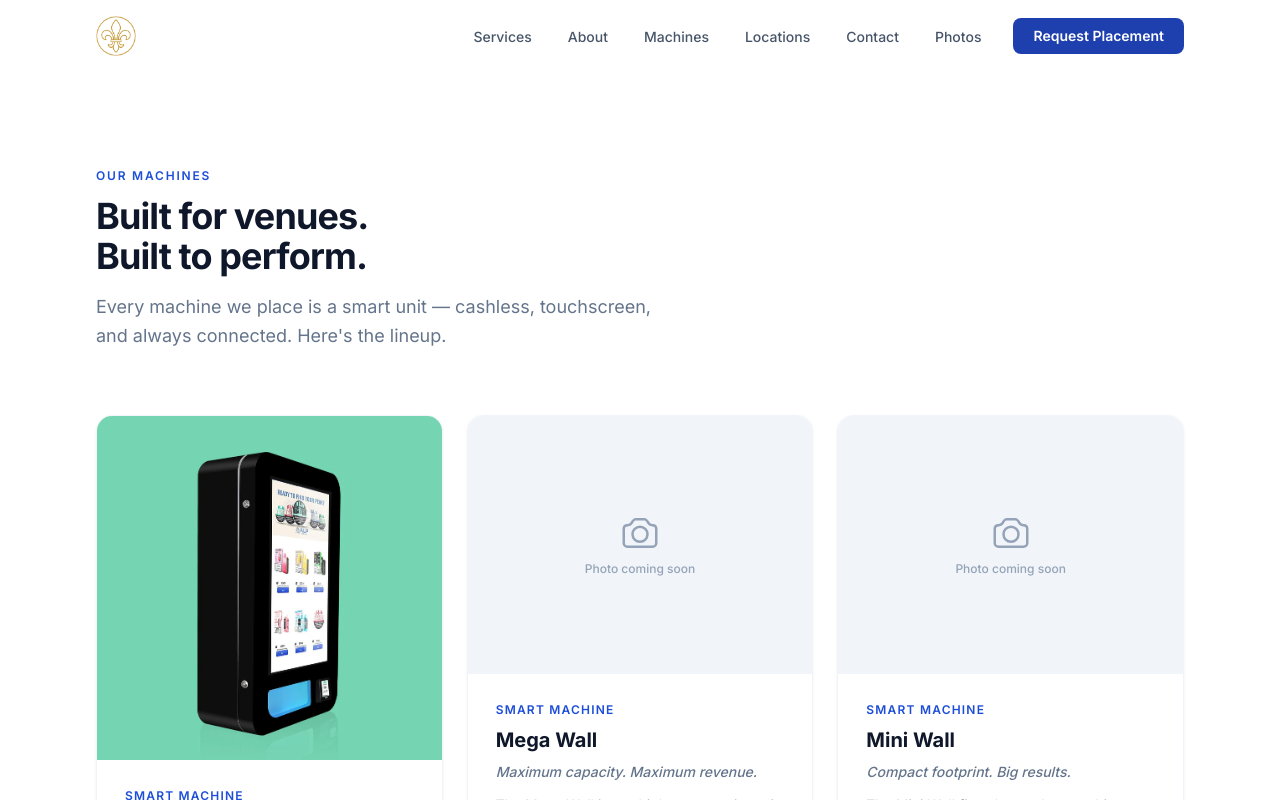
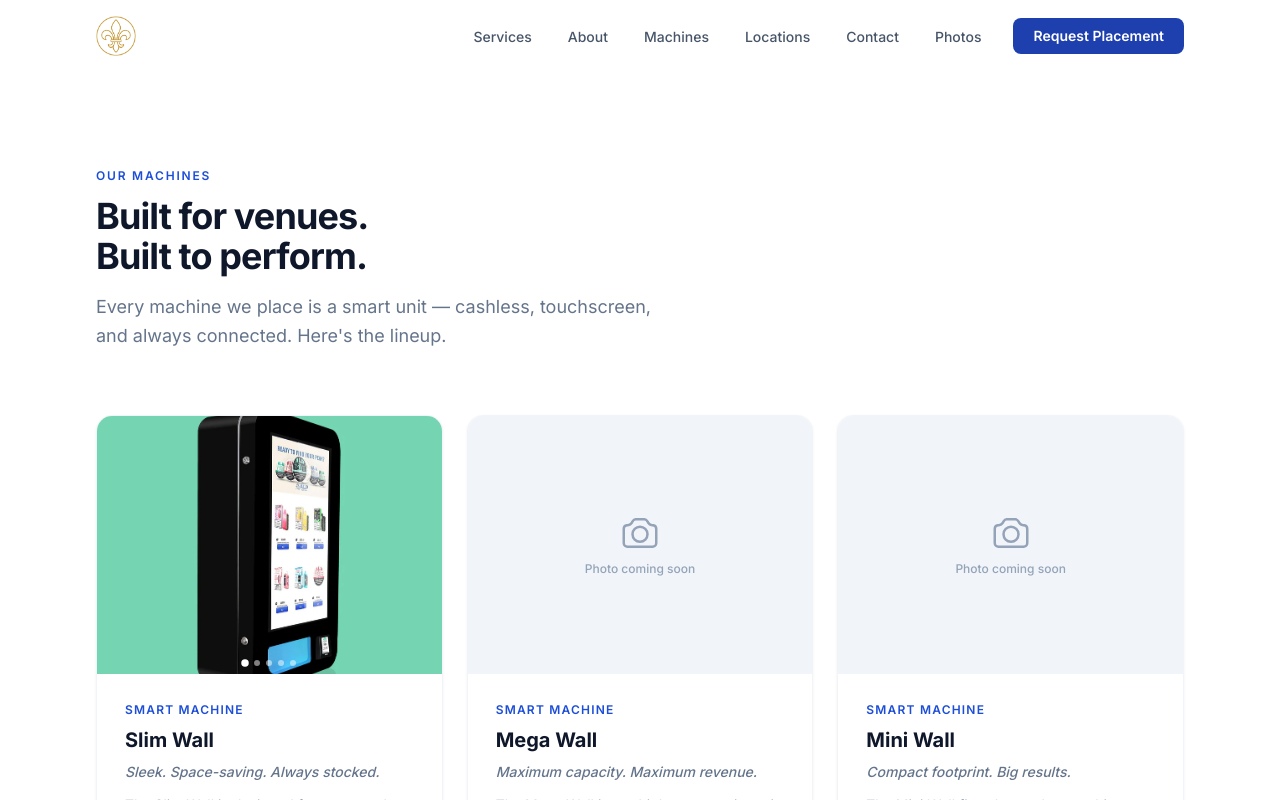
Before and after one commit to KH1188/nicks-vending, a React (Vite) app: page /machines in a window 1280 px wide. Shown: the top 800 px of the page. Built offline with nearby package versions, Linux system fonts and the light colour scheme.

Commit message:
Add image carousel to Slim Wall card

```diff
--- a/src/pages/Machines.tsx
+++ b/src/pages/Machines.tsx
@@ -1,19 +1,24 @@
+import { useState } from 'react'
 import Navbar from '../components/Navbar'
 import Footer from '../components/Footer'
-import slimWallThumb from '../assets/Slim Wall/slim-wall-sleek-slim-wall-mounted-vtm-vapetm-486251.webp'
+import slimWall1 from '../assets/Slim Wall/slim-wall-sleek-slim-wall-mounted-vtm-vapetm-486251.webp'
+import slimWall2 from '../assets/Slim Wall/slim-wall-sleek-slim-wall-mounted-vtm-vapetm-769781.webp'
+import slimWall3 from '../assets/Slim Wall/slim-wall-vape-vending-machine-ad-banner-id-scanner.webp'
+import slimWall4 from '../assets/Slim Wall/slim-wall-vape-vending-machine-on-pedestal-stand.webp'
+import slimWall5 from '../assets/Slim Wall/slim-wall-vape-vending-machine-open-10-aisles-touchscreen.webp'
 
 type Machine = {
   name: string
   tagline: string
   description: string
-  image?: string
+  images?: string[]
 }
 
 const MACHINES: Machine[] = [
   {
     name: 'Slim Wall',
     tagline: 'Sleek. Space-saving. Always stocked.',
-    image: slimWallThumb,
+    images: [slimWall1, slimWall2, slimWall3, slimWall4, slimWall5],
     description:
       'The Slim Wall is designed for venues where space is at a premium. Mounts flush to the wall with a minimal footprint while holding a solid selection of top-selling products. Cashless, touchscreen, and always connected.',
   },
@@ -43,19 +48,66 @@ const MACHINES: Machine[] = [
   },
 ]
 
-function MachineCard({ machine }: { machine: Machine }) {
+function Carousel({ images, name }: { images: string[]; name: string }) {
+  const [index, setIndex] = useState(0)
+
+  const prev = () => setIndex(i => (i - 1 + images.length) % images.length)
+  const next = () => setIndex(i => (i + 1) % images.length)
+
   return (
-    <article className="card overflow-hidden rounded-2xl flex flex-col">
-      {/* Image */}
-      <div className="bg-slate-100 aspect-[4/3] flex items-center justify-center">
-        {machine.image ? (
+    <div className="relative bg-slate-100 aspect-[4/3] overflow-hidden group">
       <img
-            src={machine.image}
-            alt={machine.name}
-            className="w-full h-full object-cover"
+        src={images[index]}
+        alt={`${name} ${index + 1}`}
+        className="w-full h-full object-cover transition-opacity duration-300"
       />
-        ) : (
-          <div className="flex flex-col items-center gap-2 text-slate-400">
+
+      {/* Arrows */}
+      <button
+        onClick={prev}
+        aria-label="Previous image"
+        className="absolute left-2 top-1/2 -translate-y-1/2 w-8 h-8 rounded-full
+          bg-white/80 hover:bg-white shadow flex items-center justify-center
+          opacity-0 group-hover:opacity-100 transition-opacity duration-200"
+      >
+        <svg className="w-4 h-4 text-slate-700" fill="none" viewBox="0 0 24 24"
+          stroke="currentColor" strokeWidth={2.5}>
+          <path strokeLinecap="round" strokeLinejoin="round" d="M15.75 19.5L8.25 12l7.5-7.5" />
+        </svg>
+      </button>
+      <button
+        onClick={next}
+        aria-label="Next image"
+        className="absolute right-2 top-1/2 -translate-y-1/2 w-8 h-8 rounded-full
+          bg-white/80 hover:bg-white shadow flex items-center justify-center
+          opacity-0 group-hover:opacity-100 transition-opacity duration-200"
+      >
+        <svg className="w-4 h-4 text-slate-700" fill="none" viewBox="0 0 24 24"
+          stroke="currentColor" strokeWidth={2.5}>
+          <path strokeLinecap="round" strokeLinejoin="round" d="M8.25 4.5l7.5 7.5-7.5 7.5" />
+        </svg>
+      </button>
+
+      {/* Dot indicators */}
+      <div className="absolute bottom-2 left-1/2 -translate-x-1/2 flex gap-1.5">
+        {images.map((_, i) => (
+          <button
+            key={i}
+            onClick={() => setIndex(i)}
+            aria-label={`Go to image ${i + 1}`}
+            className={`w-1.5 h-1.5 rounded-full transition-all duration-200 ${
+              i === index ? 'bg-white scale-125' : 'bg-white/50'
+            }`}
+          />
+        ))}
+      </div>
+    </div>
+  )
+}
+
+function Placeholder() {
+  return (
+    <div className="bg-slate-100 aspect-[4/3] flex flex-col items-center justify-center gap-2 text-slate-400">
       <svg className="w-10 h-10" fill="none" viewBox="0 0 24 24"
         stroke="currentColor" strokeWidth={1.5}>
         <path strokeLinecap="round" strokeLinejoin="round"
@@ -65,8 +117,17 @@ function MachineCard({ machine }: { machine: Machine }) {
       </svg>
       <span className="text-xs font-medium">Photo coming soon</span>
     </div>
+  )
+}
+
+function MachineCard({ machine }: { machine: Machine }) {
+  return (
+    <article className="card overflow-hidden rounded-2xl flex flex-col">
+      {machine.images?.length ? (
+        <Carousel images={machine.images} name={machine.name} />
+      ) : (
+        <Placeholder />
       )}
-      </div>
 
       {/* Content */}
       <div className="p-7 flex flex-col gap-2">
```
Lines whose indentation alone changed are shown as unchanged.
